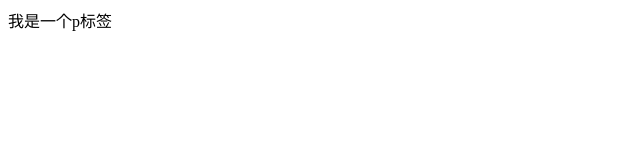
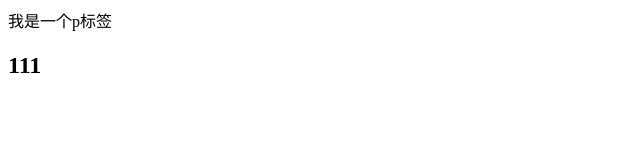
Before and after one commit to datura-lj/development-tool, a plain HTML site: page diff-so-fancy/index.html in a window 1280 px wide. Shown: the full height of the page, 0-640 px from the left. Drawn offline with Linux system fonts and the light colour scheme.

Commit message:
Update index.html
增加冲突

```diff
--- a/diff-so-fancy/index.html
+++ b/diff-so-fancy/index.html
@@ -6,6 +6,7 @@
 <body>
 	<div id="box">
 		<p>我是一个p标签</p>
+		<h2>111</h2>
 	</div>
 </body>
 </html>
```
